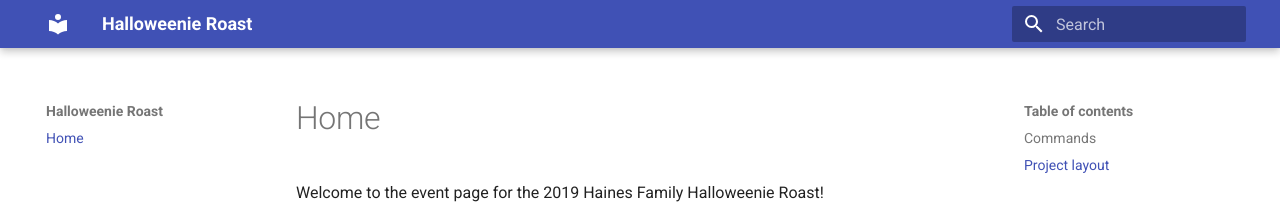
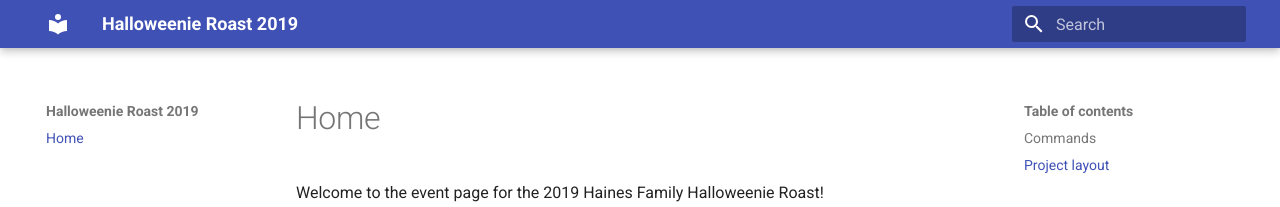
Before and after one commit to jdhaines/weenieroast, an MkDocs documentation site: the page built from docs/index.md, in a window 1280 px wide. Shown: the top 207 px of the page. Built offline with MkDocs 1.6.1 and Material for MkDocs 9.7.7, drawn with Linux system fonts in a browser that asks for light colours.

```diff
--- a/mkdocs.yml
+++ b/mkdocs.yml
@@ -1,6 +1,6 @@
 # Project information
 
-site_name: Halloweenie Roast
+site_name: Halloweenie Roast 2019
 site_description: Event page for the 2019 Haines Family Halloweenie Roast
 site_author: Josh Haines
 site_url: http://weenie-roast.com
```
